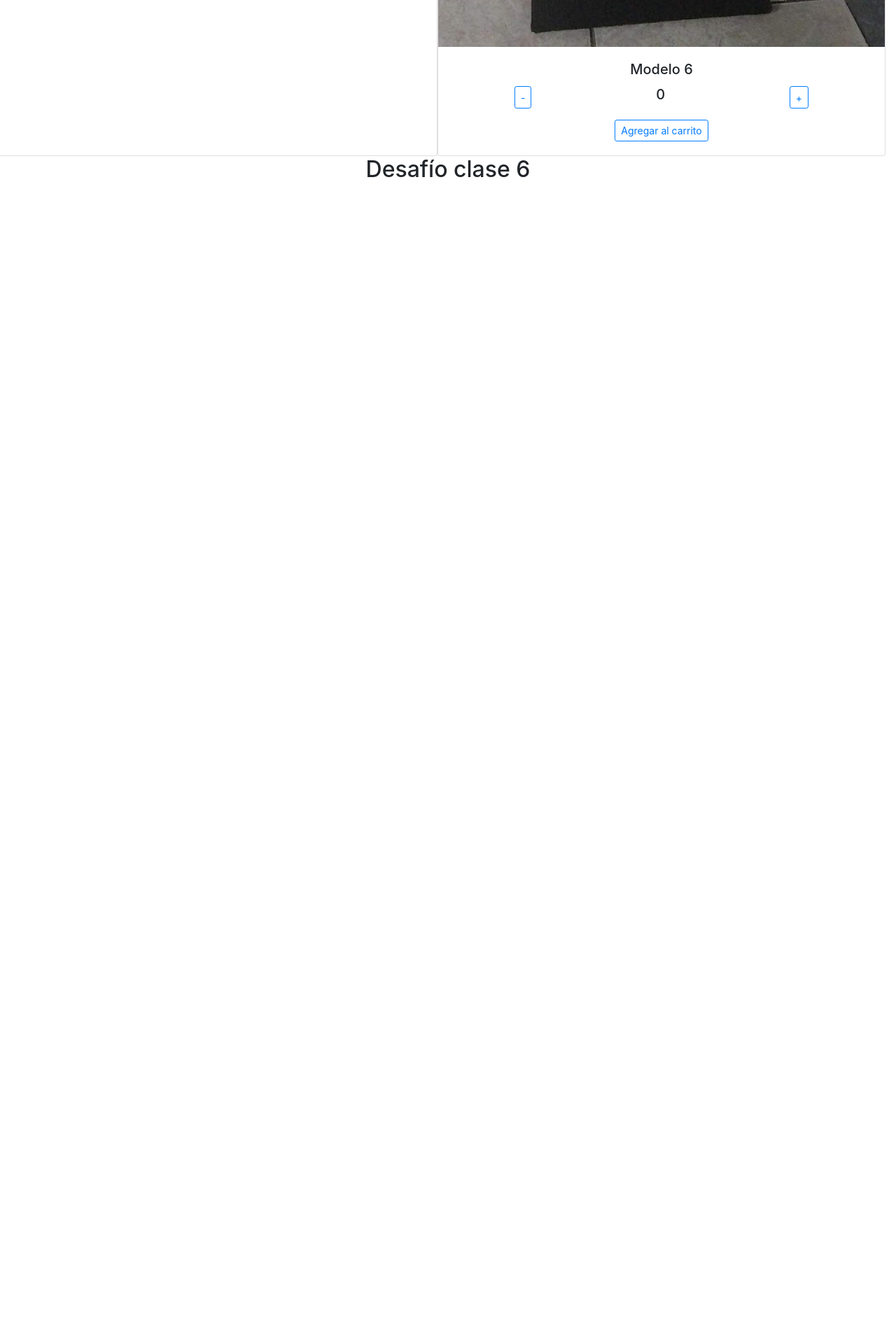
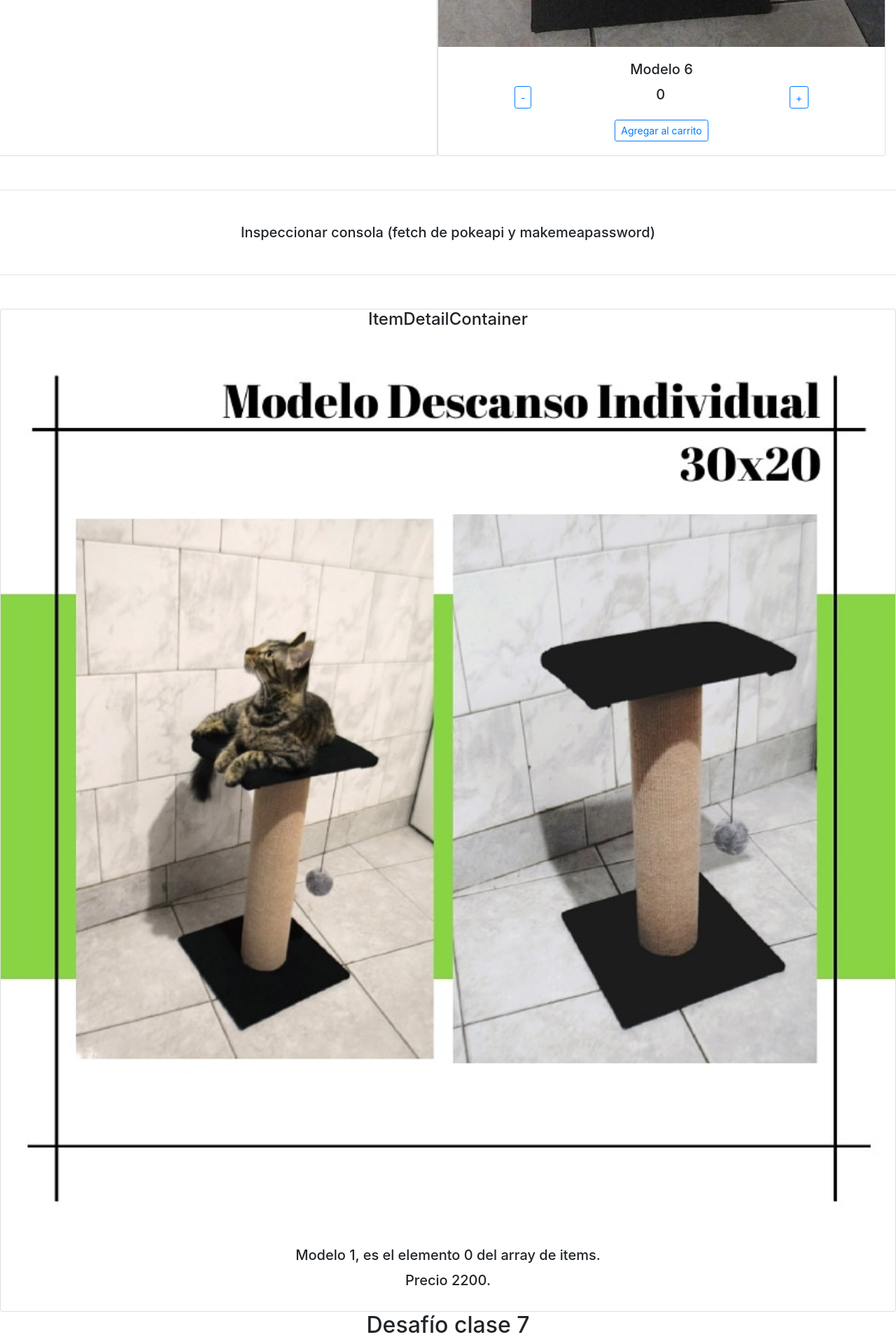
Before and after one commit to spancavil/Ecommerce---Ancavil, a React (Create React App) app: page / in a window 1280 px wide. Shown: the part 2637-4557 px from the top of the page at 70% size. Before the commit the page ends 2907 px from the top, so only its background shows below. Built offline with nearby package versions, Linux system fonts and the light colour scheme; no server answers.

Commit message:
Se agrega un componente llamado ItemDetailContainer + ConsumerApi
Muestra el detalle de la posición 0 del array de componentes.
Se agrega al final de todo en el ItemListContainer.

El ConsumerApi muestra el detalle de PokeApi y MakemePassword por consola.

```diff
--- a/package.json
+++ b/package.json
@@ -9,6 +9,7 @@
     "react": "^17.0.1",
     "react-dom": "^17.0.1",
     "react-scripts": "4.0.3",
+    "reactjs-popup": "^2.0.4",
     "web-vitals": "^1.1.0"
   },
   "scripts": {
--- a/src/App.js
+++ b/src/App.js
@@ -8,7 +8,7 @@ function App() {
     <div className="App">
       <NavBar />
       <ItemListContainer/>
-      <h2>Desafío clase 6</h2>
+      <h2>Desafío clase 7</h2>
     </div>
   );
 }
--- /dev/null
+++ b/src/components/ConsumerApi/index.js
@@ -0,0 +1,32 @@
+import React, { useEffect, useState } from "react";
+import "./style.css";
+
+const ConsumerApi = () => {
+  const [poke, setPoke] = useState();
+  const [pwd, setPwd] = useState([])
+
+  useEffect(() => {
+    const promesa1 = fetch("https://pokeapi.co/api/v2/pokemon/151");
+    promesa1
+      .then(response => response.json())
+      .then(data => setPoke(data))
+
+    const promesa2 = fetch ("https://makemeapassword.ligos.net/api/v1/passphrase/json?pc=1&sp=1&maxCh=50&whenNum=Anywhere&nums=6")
+    promesa2
+      .then(response => response.json())
+      .then(dataJson => setPwd(dataJson))
+  }, []);
+
+  console.log("Fetch de PokeApi.co:");
+  console.log(poke);
+  console.log("Fetch de Makemeapassword:")
+  console.table(pwd);
+
+  return (
+    <div>
+      <h5>Inspeccionar consola (fetch de pokeapi y makemeapassword)</h5>
+    </div>
+  );
+};
+
+export default ConsumerApi;
--- /dev/null
+++ b/src/components/ItemDetailContainer/index.js
@@ -0,0 +1,27 @@
+import React from 'react';
+
+const ItemDetailContainer = (item) => {
+
+    const render = () => {
+        console.log("Se hace el render sólo cuando hay datos!");
+        console.log(item.items);
+        return(
+        <div className="card">
+            <h4 className = "card-title">ItemDetailContainer</h4>
+            <img src={item.items.src} className="card-img-top" alt="..."/>
+            <div className="card-body">
+                <h5 className="card-title">{item.items.description}, es el elemento 0 del array de items.</h5>
+                <h5 className="card-title">Precio {item.items.precio}.</h5>
+            </div>
+        </div>)
+    }
+
+    return( //Solo renderiza si hay datos, sino devuelve null.
+        <div>
+         {(item.items===undefined)? null : render() }
+        </div>
+    );
+}
+
+
+export default ItemDetailContainer;
--- a/src/components/ItemListContainer.js
+++ b/src/components/ItemListContainer.js
@@ -1,5 +1,7 @@
 import React, { useEffect, useState } from 'react';
 import ItemList from './ItemList';
+import ConsumerApi from './ConsumerApi';
+import ItemDetailContainer from './ItemDetailContainer';
 
 const ItemListContainer = () => { //Hacemos un ItemListContainer utilizando una función flecha
 
@@ -13,7 +15,7 @@ const ItemListContainer = () => { //Hacemos un ItemListContainer utilizando una
             setTimeout(()=>{ //El timeout simula un servidor
             //Primero va el setTimeout y luego el accept.
                 accept([ //Devuelve un array literal de objetos.
-                    {id: 1, stock:4, src:"/img/modelo3020.jpeg", initial:0, description:"Modelo 1"},
+                    {id: 1, stock:4, src:"/img/modelo3020.jpeg", initial:0, description:"Modelo 1", precio: 2200},
                     {id: 2, stock: 6, src: "/img/modelo3030.jpeg", initial: 0, description: "Modelo 2"},
                     {id: 3, stock: 7, src: "/img/modelo3030dos.jpeg", initial: 0, description: "Modelo 3"},
                     {id: 4, stock: 3, src: "/img/modelo3050.jpeg", initial: 0, description: "Modelo 4"},
@@ -27,15 +29,21 @@ const ItemListContainer = () => { //Hacemos un ItemListContainer utilizando una
         renderiza.then( //Una vez que tengo el resultado de la promise (cuando termina el timeOut) setteo los items con el resultado
         // del accept
         (resultado)=>{
-            console.table(resultado);
+            //console.table(resultado[0]);
             setItems(resultado); //al settear los items, se re-renderiza la página
+            //console.table(resultado);
         })
     }, []);
 
+    console.log (items[0]);
     return( //Una vez que se re-renderiza la página los items setteados se llaman y son colocados en las propiedades del parent
         <div>
             <p>(Container de componentes)</p>
             <ItemList items = {items}></ItemList>
+            <hr className ="my-5"></hr>
+            <ConsumerApi>PokeApi y passwordGenerator para el Wifi</ConsumerApi>
+            <hr className ="my-5"></hr>
+            <ItemDetailContainer items={items[0]}></ItemDetailContainer>
         </div>
     );
 
```
Also changed, not shown: src/components/ConsumerApi/style.css (added), 1 other file (tests, documents, lock files or other folders).
